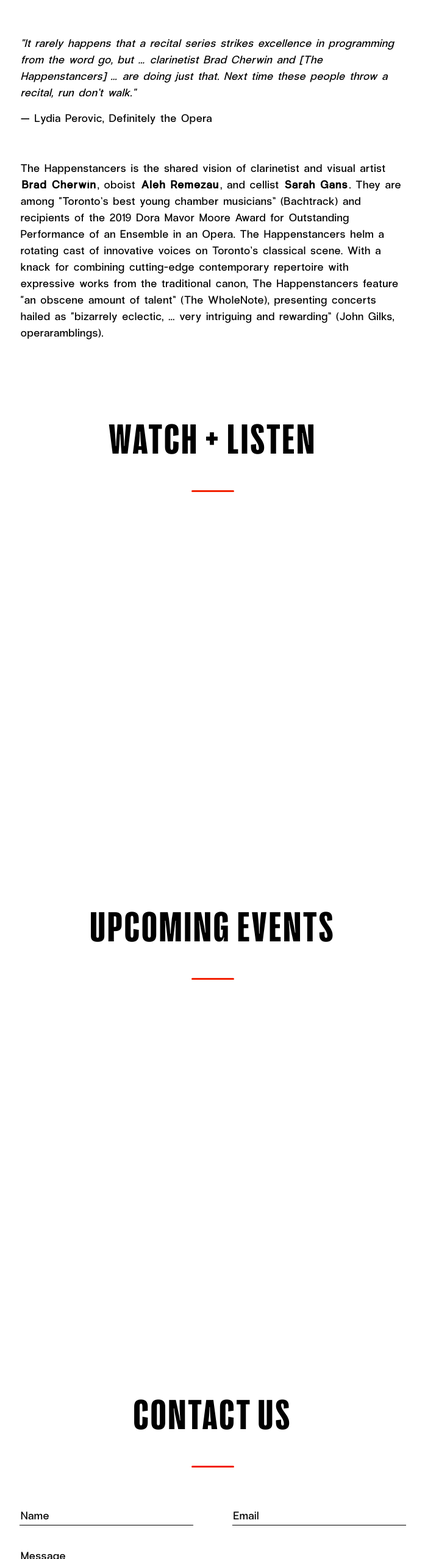
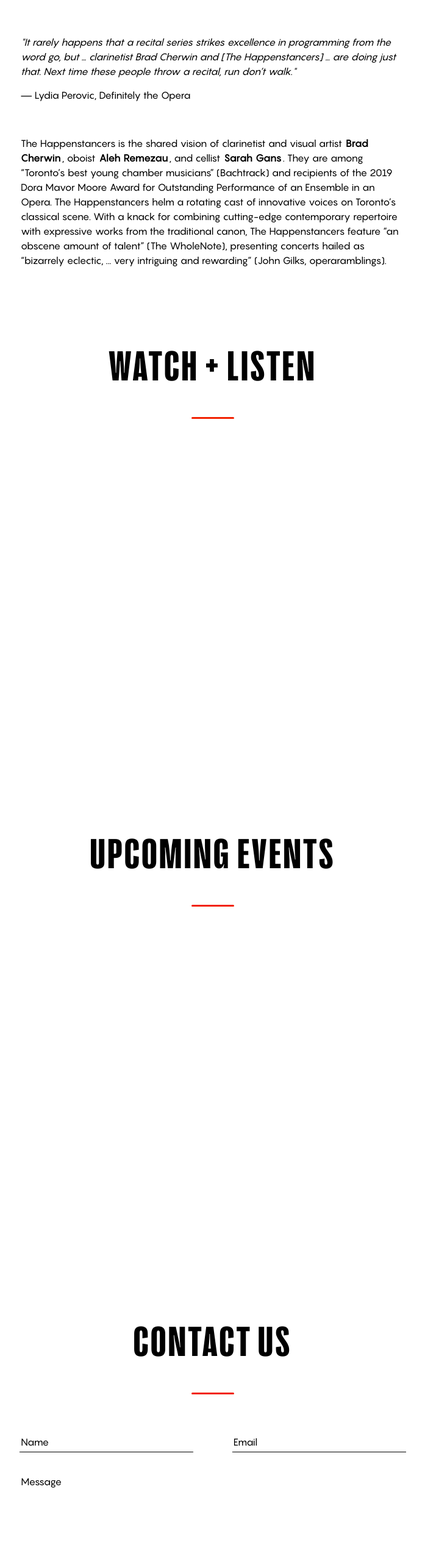
Before and after one commit to sarahmgans/Happenstancers, a plain HTML site: page index.html in a window 1280 px wide. Shown: the part 1037-3594 px from the top of the page at 61% size, without its empty margins (291-988 px from the left). Drawn offline with nearby package versions, Linux system fonts and the light colour scheme.

Commit message:
new body font

```diff
--- a/sass/_about.scss
+++ b/sass/_about.scss
@@ -13,7 +13,7 @@ section.about{
   }
   a.bio {
     font-weight: bold;
-    letter-spacing: 1.75px;
+    letter-spacing: 0.5px;
     display: inline;
     font-family: $bodyFont;
     color: $darkColor;
--- a/sass/_contact.scss
+++ b/sass/_contact.scss
@@ -22,8 +22,7 @@ section.contact {
       border: none;
       border-bottom: 1px solid $darkColor;
       font-family: $bodyFont;
-      letter-spacing: 1px;
-      font-size: 18px;
+      font-size: 16px;
       color: $darkColor;
       border-radius: 0px;
       background-color: transparent;
@@ -68,8 +67,7 @@ section.contact {
       width: 100%;
       height: 30px;
       font-family: $bodyFont;
-      font-size: 18px;
-      letter-spacing: 1px;
+      font-size: 16px;
       padding-bottom: 5px;
       color: $darkColor;
       -webkit-appearance: none;
@@ -88,7 +86,7 @@ section.contact {
     flex-basis: 45%;
   }
   input::placeholder {
-    font-size: 18px;
+    font-size: 16px;
     line-height: 24px;
     color: $darkColor;
     padding: 0;
@@ -102,7 +100,6 @@ section.contact {
     font-family: $bodyFont;
     color: $darkColor;
     font-size: 16px;
-    letter-spacing: 1px;
     text-transform: none;
     text-align: center;
   }
--- a/sass/_global.scss
+++ b/sass/_global.scss
@@ -29,9 +29,8 @@ h2 {
 p {
   font-family: $bodyFont;
   color: $darkColor;
-  font-size: 18px;
+  font-size: 16px;
   line-height: 1.5;
-  letter-spacing: 1px;
   margin-top: 10px;
   margin-bottom: 15px;
 }
--- a/sass/_variables.scss
+++ b/sass/_variables.scss
@@ -2,4 +2,4 @@ $darkColor: black;
 $lightColor: white;
 $accentColor: #f22202;
 $headerFont: 'Right Grotesk Tight Black';
-$bodyFont: 'Radio Grotesk Regular'
+$bodyFont: 'Pangram Regular';
```
Also changed, not shown: sass/main.css, 1 other file.
